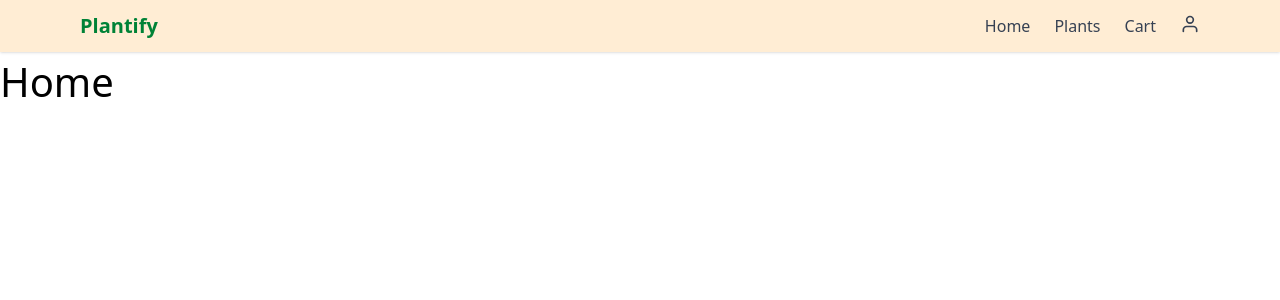
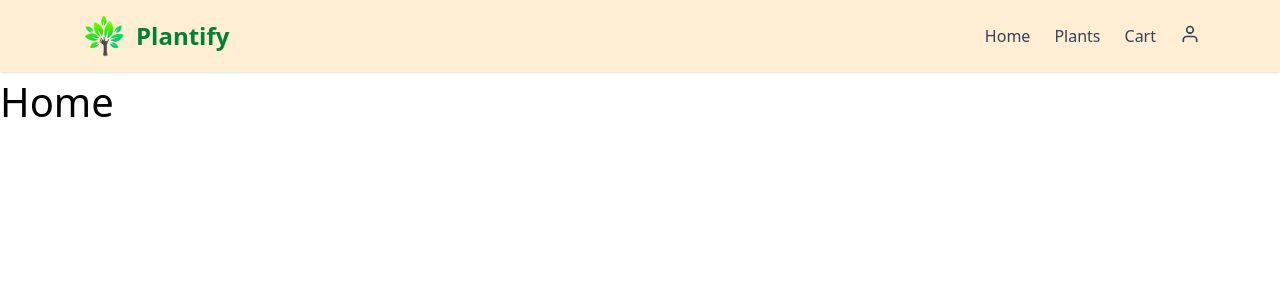
Before and after one commit to Shravanikuldharan/Plantify, a React (Vite) app in the folder client/: page / in a window 1280 px wide. Shown: the top 300 px of the page. Built offline with nearby package versions, Linux system fonts and the light colour scheme.

Commit message:
Favicon added

```diff
--- a/client/index.html
+++ b/client/index.html
@@ -2,7 +2,7 @@
 <html lang="en">
   <head>
     <meta charset="UTF-8" />
-    <link rel="icon" type="image/svg+xml" href="/vite.svg" />
+    <link rel="icon" type="image/svg+xml" href="./src/assets/logo.png" />
     <meta name="viewport" content="width=device-width, initial-scale=1.0" />
     <title>Plantify</title>
   </head>
--- a/client/src/Components/Navbar.jsx
+++ b/client/src/Components/Navbar.jsx
@@ -1,6 +1,7 @@
 import React from 'react'
 import { Link } from 'react-router';
-import { FiUser  } from "react-icons/fi"; // ← icon import
+import { FiUser  } from "react-icons/fi";
+import logo from "../assets/logo.png";
 
 function Navbar() {
 
@@ -8,16 +9,17 @@ function Navbar() {
     <nav className="bg-orange-100 shadow">
       <div className="max-w-6xl mx-auto px-4 py-3 flex justify-between items-center">
 
-        {/* Logo */}
-        <h1 className="text-xl font-bold text-green-700">Plantify</h1>
+         <Link to="/" className="flex items-center space-x-2">
+          <img src={logo} className="h-12 h-12 object-contain" alt="Plantify Logo" />
+          <h1 className="text-2xl font-bold text-green-700">Plantify</h1>
+        </Link>
 
-        {/* Links */}
         <div className="flex space-x-6 text-gray-700 font-medium">
           <Link to="/" className="hover:text-green-600">Home</Link>
           <Link to="/plants" className="hover:text-green-600">Plants</Link>
           {/* <Link to="/about" className="hover:text-green-600">About</Link> */}
           <Link to="/cart" className="hover:text-green-600">Cart</Link>
- <Link to="/login" className="text-gray-700 hover:text-green-600 text-xl">
+          <Link to="/login" className="text-gray-700 hover:text-green-600 text-xl">
           <FiUser  />
         </Link>
           {/* <Link to="/signup" className="hover:text-green-600">Signup</Link> */}
```
Also changed, not shown: client/src/assets/logo.png (added).
